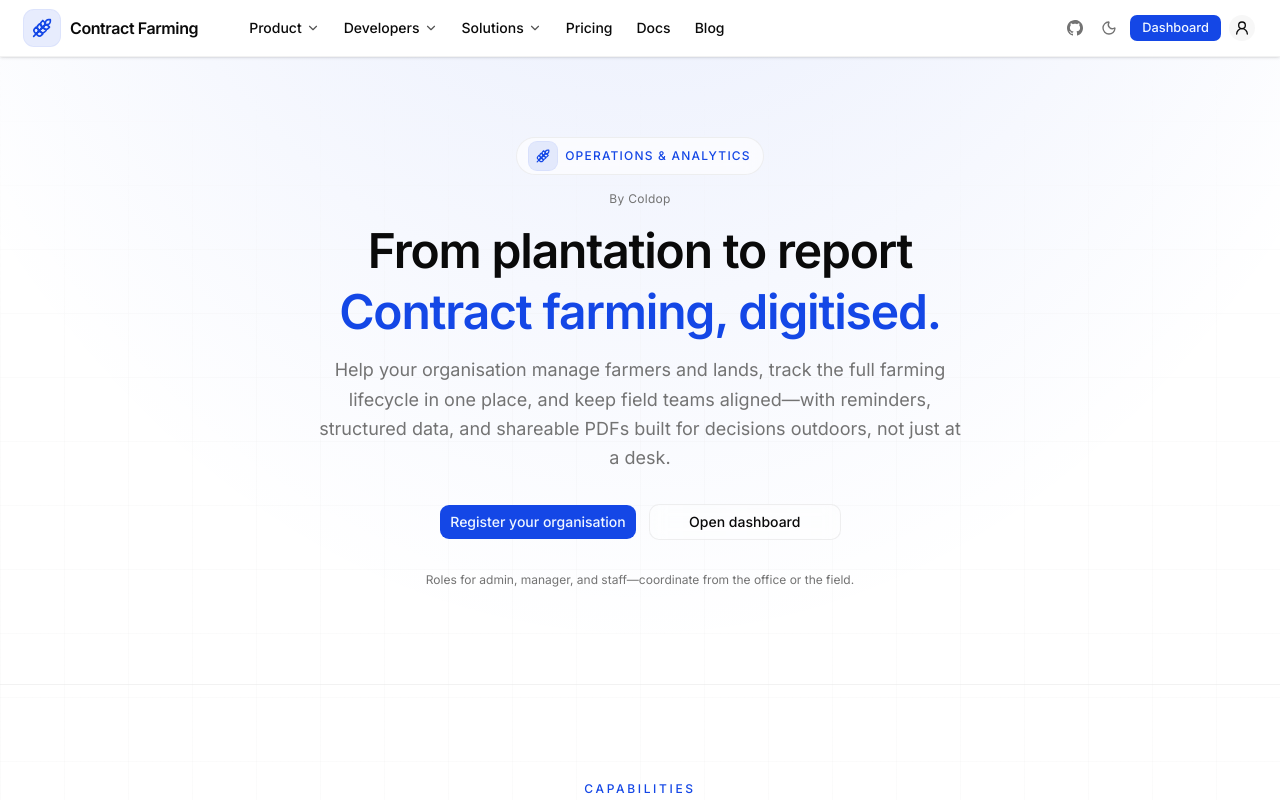
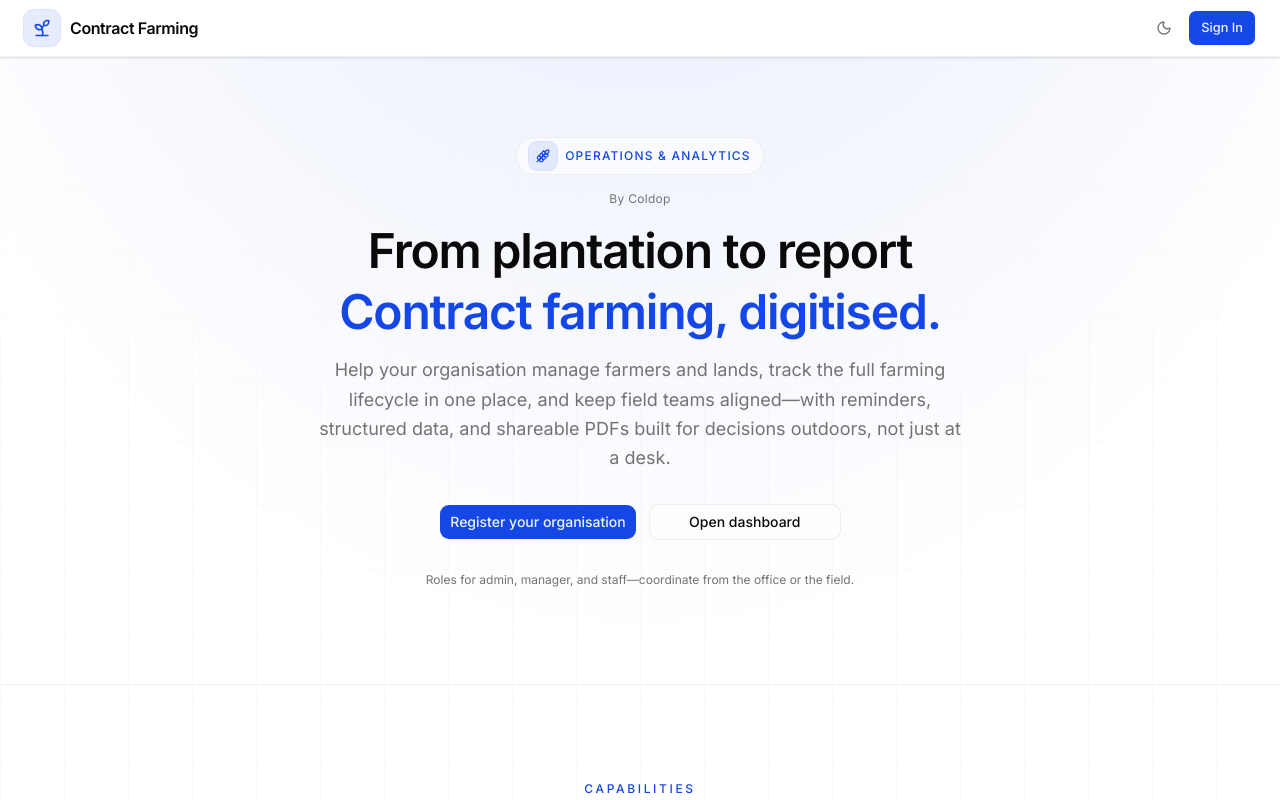
Before and after one commit to DhairyaSehgal07/Contract-Farming, a Next.js app: page / in a window 1280 px wide. Shown: the top 800 px of the page. Built offline with nearby package versions, Linux system fonts and the light colour scheme.

Commit message:
chore: Improve topbar ui

```diff
--- a/components/app-topbar.tsx
+++ b/components/app-topbar.tsx
@@ -2,76 +2,10 @@
 
 import * as React from "react";
 import Link from "next/link";
-import { ChevronDown, Menu, UserRound, Wheat } from "lucide-react";
-
-function GithubIcon({ className }: { className?: string }) {
-  return (
-    <svg
-      viewBox="0 0 24 24"
-      fill="currentColor"
-      aria-hidden
-      className={className}
-    >
-      <path d="M12 0C5.374 0 0 5.373 0 12c0 5.302 3.438 9.8 8.207 11.387.599.111.793-.261.793-.577v-2.234c-3.338.726-4.033-1.416-4.033-1.416-.546-1.387-1.333-1.756-1.333-1.756-1.089-.745.083-.729.083-.729 1.205.084 1.839 1.237 1.839 1.237 1.07 1.834 2.807 1.304 3.492.997.107-.775.418-1.305.762-1.604-2.665-.305-5.467-1.334-5.467-5.931 0-1.311.469-2.381 1.236-3.221-.124-.303-.535-1.524.117-3.176 0 0 1.008-.322 3.301 1.23.957-.266 1.983-.399 3.003-.404 1.02.005 2.047.138 3.006.404 2.291-1.552 3.297-1.23 3.297-1.23.653 1.653.242 2.874.118 3.176.77.84 1.235 1.911 1.235 3.221 0 4.609-2.807 5.624-5.479 5.921.43.372.823 1.102.823 2.117v3.293c0 .319.192.694.801.576 4.765-1.589 8.199-6.086 8.199-11.386 0-6.627-5.373-12-12-12z" />
-    </svg>
-  );
-}
-
+import { SproutIcon } from "lucide-react";
 import { ModeToggle } from "@/components/mode-toggle";
 import { Button } from "@/components/ui/button";
-import {
-  Popover,
-  PopoverContent,
-  PopoverTrigger,
-} from "@/components/ui/popover";
-import { Separator } from "@/components/ui/separator";
-import {
-  Sheet,
-  SheetClose,
-  SheetContent,
-  SheetHeader,
-  SheetTitle,
-  SheetTrigger,
-} from "@/components/ui/sheet";
 import { cn } from "@/lib/utils";
-
-type NavDropdown = {
-  label: string;
-  items: { href: string; label: string }[];
-};
-
-const NAV_DROPDOWNS: NavDropdown[] = [
-  {
-    label: "Product",
-    items: [
-      { href: "/#features", label: "Features" },
-      { href: "/#platform", label: "Platform" },
-      { href: "/#security", label: "Security" },
-    ],
-  },
-  {
-    label: "Developers",
-    items: [
-      { href: "/#api", label: "API" },
-      { href: "/#guides", label: "Guides" },
-      { href: "/#changelog", label: "Changelog" },
-    ],
-  },
-  {
-    label: "Solutions",
-    items: [
-      { href: "/#farms", label: "For farms" },
-      { href: "/#cooperatives", label: "For cooperatives" },
-      { href: "/#enterprise", label: "Enterprise" },
-    ],
-  },
-];
-
-const NAV_LINKS = [
-  { href: "/#pricing", label: "Pricing" },
-  { href: "/#docs", label: "Docs" },
-  { href: "/#blog", label: "Blog" },
-];
 
 function BrandMark({ className }: { className?: string }) {
   return (
@@ -86,86 +20,12 @@ function BrandMark({ className }: { className?: string }) {
         className="flex size-9 shrink-0 items-center justify-center rounded-lg bg-primary/10 ring-1 ring-primary/15"
         aria-hidden
       >
-        <Wheat className="size-5 text-primary" />
+        <SproutIcon className="size-5 text-primary" />
       </span>
       <span className="truncate font-semibold tracking-tight text-foreground">
         Contract Farming
       </span>
     </Link>
-  );
-}
-
-function NavDropdownMenu({ item }: { item: NavDropdown }) {
-  return (
-    <Popover>
-      <PopoverTrigger asChild>
-        <Button
-          type="button"
-          variant="ghost"
-          className="h-9 gap-1 px-2.5 font-medium text-foreground"
-        >
-          {item.label}
-          <ChevronDown className="size-3.5 opacity-70" aria-hidden />
-        </Button>
-      </PopoverTrigger>
-      <PopoverContent align="start" className="w-56 p-2" sideOffset={8}>
-        <ul className="flex flex-col gap-0.5">
-          {item.items.map((sub) => (
-            <li key={sub.href}>
-              <Link
-                href={sub.href}
-                className="block rounded-md px-2.5 py-2 text-sm text-foreground outline-none transition-colors hover:bg-muted focus-visible:ring-2 focus-visible:ring-ring"
-              >
-                {sub.label}
-              </Link>
-            </li>
-          ))}
-        </ul>
-      </PopoverContent>
-    </Popover>
-  );
-}
-
-function MobileNavSections() {
-  return (
-    <nav className="flex flex-col gap-1 px-1 pb-4">
-      {NAV_DROPDOWNS.map((group) => (
-        <div key={group.label} className="py-2">
-          <p className="px-2.5 pb-2 text-xs font-medium uppercase tracking-wide text-muted-foreground">
-            {group.label}
-          </p>
-          <ul className="flex flex-col gap-0.5">
-            {group.items.map((sub) => (
-              <li key={sub.href}>
-                <SheetClose asChild>
-                  <Link
-                    href={sub.href}
-                    className="flex min-h-11 items-center rounded-lg px-2.5 text-sm font-medium text-foreground outline-none transition-colors hover:bg-muted focus-visible:ring-2 focus-visible:ring-ring"
-                  >
-                    {sub.label}
-                  </Link>
-                </SheetClose>
-              </li>
-            ))}
-          </ul>
-        </div>
-      ))}
-      <Separator className="my-2 bg-border/60" />
-      <ul className="flex flex-col gap-0.5">
-        {NAV_LINKS.map((link) => (
-          <li key={link.href}>
-            <SheetClose asChild>
-              <Link
-                href={link.href}
-                className="flex min-h-11 items-center rounded-lg px-2.5 text-sm font-medium text-foreground outline-none transition-colors hover:bg-muted focus-visible:ring-2 focus-visible:ring-ring"
-              >
-                {link.label}
-              </Link>
-            </SheetClose>
-          </li>
-        ))}
-      </ul>
-    </nav>
   );
 }
 
@@ -177,124 +37,19 @@ export function AppTopbar() {
       )}
     >
       <div className="mx-auto flex h-14 max-w-7xl items-center justify-between gap-3 px-4 sm:px-6">
-        <div className="flex min-w-0 flex-1 items-center gap-6 md:gap-10">
+        <div className="flex min-w-0 flex-1 items-center">
           <BrandMark />
-          <nav
-            className="hidden items-center gap-0.5 md:flex"
-            aria-label="Main"
-          >
-            {NAV_DROPDOWNS.map((item) => (
-              <NavDropdownMenu key={item.label} item={item} />
-            ))}
-            {NAV_LINKS.map((link) => (
-              <Button
-                key={link.href}
-                variant="ghost"
-                className="h-9 px-2.5 font-medium text-foreground"
-                asChild
-              >
-                <Link href={link.href}>{link.label}</Link>
-              </Button>
-            ))}
-          </nav>
         </div>
 
-        <div className="hidden shrink-0 items-center gap-1.5 md:flex">
+        <div className="flex shrink-0 items-center gap-1.5">
+          <ModeToggle className="min-h-10 min-w-10 md:min-h-9 md:min-w-9" />
           <Button
-            variant="ghost"
-            size="icon-sm"
-            className="text-muted-foreground hover:text-foreground"
+            size="sm"
+            className="min-h-10 rounded-md px-3 md:min-h-9"
             asChild
           >
-            <a
-              href="https://github.com"
-              target="_blank"
-              rel="noopener noreferrer"
-              aria-label="View on GitHub"
-            >
-              <GithubIcon className="size-4" />
-            </a>
+            <Link href="/sign-in">Sign In</Link>
           </Button>
-          <ModeToggle />
-          <Button size="sm" className="rounded-md px-3" asChild>
-            <Link href="/admin">Dashboard</Link>
-          </Button>
-          <Button
-            variant="ghost"
-            size="icon-sm"
-            className="rounded-full bg-muted/80 text-foreground hover:bg-muted"
-            aria-label="Account"
-            asChild
-          >
-            <Link href="/user/register">
-              <UserRound className="size-4" />
-            </Link>
-          </Button>
-        </div>
-
-        <div className="flex shrink-0 items-center gap-1.5 md:hidden">
-          <Button
-            variant="ghost"
-            size="icon"
-            className="min-h-11 min-w-11 rounded-full bg-muted/80 text-foreground hover:bg-muted"
-            aria-label="Account"
-            asChild
-          >
-            <Link href="/user/register">
-              <UserRound className="size-5" />
-            </Link>
-          </Button>
-
-          <Sheet>
-            <SheetTrigger asChild>
-              <Button
-                type="button"
-                variant="ghost"
-                size="icon"
-                className="min-h-11 min-w-11 text-foreground"
-                aria-label="Open menu"
-              >
-                <Menu className="size-5" />
-              </Button>
-            </SheetTrigger>
-            <SheetContent
-              side="right"
-              className="flex w-[min(100vw-2rem,20rem)] flex-col border-border/60 bg-popover p-0 sm:max-w-sm"
-              showCloseButton
-            >
-              <SheetHeader className="border-b border-border/50 px-4 py-4 text-left">
-                <SheetTitle className="font-semibold tracking-tight">
-                  Contract Farming
-                </SheetTitle>
-              </SheetHeader>
-              <div className="flex min-h-0 flex-1 flex-col overflow-y-auto">
-                <MobileNavSections />
-              </div>
-              <div className="mt-auto flex flex-col gap-3 border-t border-border/50 p-4">
-                <SheetClose asChild>
-                  <Button className="w-full rounded-md" asChild>
-                    <Link href="/admin">Dashboard</Link>
-                  </Button>
-                </SheetClose>
-                <div className="flex items-center justify-between gap-2">
-                  <span className="text-sm text-muted-foreground">Theme</span>
-                  <ModeToggle />
-                </div>
-                <SheetClose asChild>
-                  <Button variant="outline" className="w-full gap-2" asChild>
-                    <a
-                      href="https://github.com"
-                      target="_blank"
-                      rel="noopener noreferrer"
-                    >
-                      <GithubIcon className="size-4" />
-                      GitHub
-                    </a>
-                  </Button>
-                </SheetClose>
-              </div>
-            </SheetContent>
-          </Sheet>
         </div>
       </div>
     </header>
```
